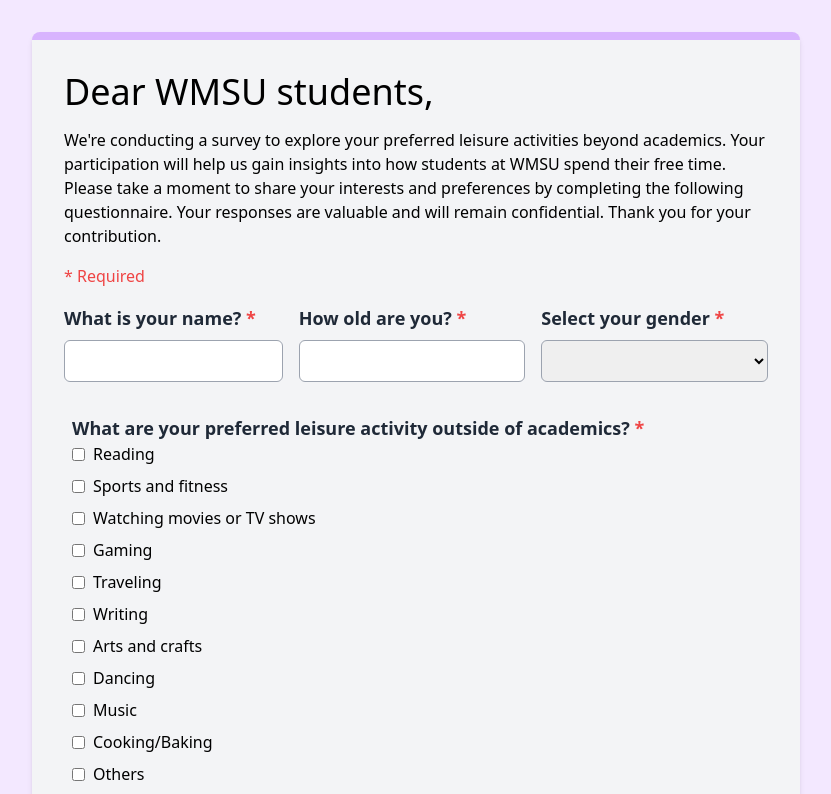
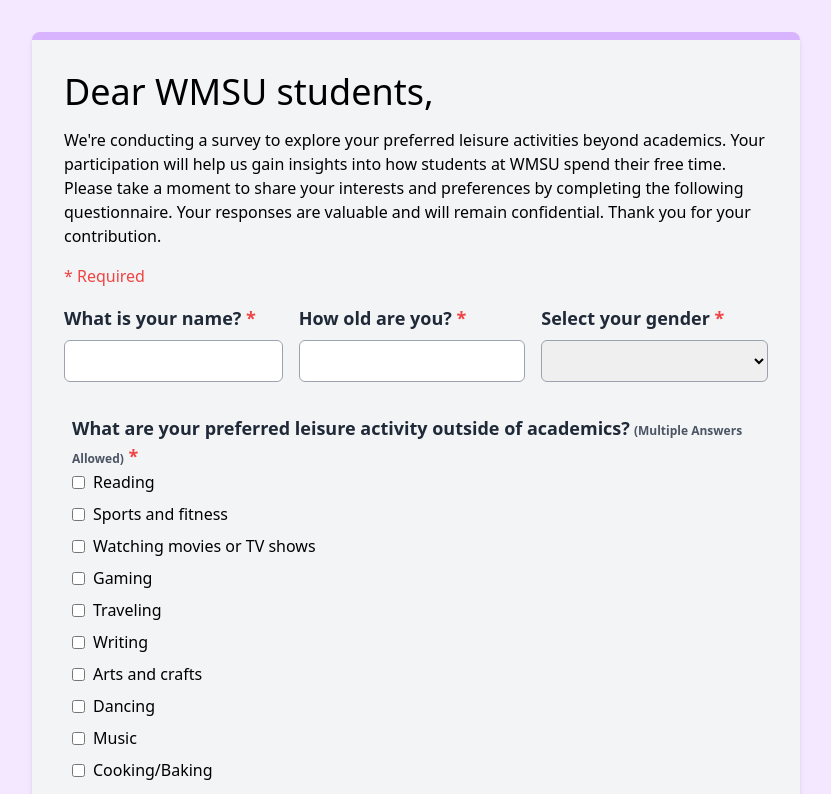
Before and after one commit to BrAcKeTzone/simple_survey_client, a React (Vite) app: page /#/ in a window 1280 px wide. Shown: the top 794 px of the page, without its empty margins (224-1055 px from the left). Built offline with nearby package versions, Linux system fonts and the light colour scheme.

Commit message:
added label for multiple selection

```diff
--- a/src/components/SurveyForm.jsx
+++ b/src/components/SurveyForm.jsx
@@ -184,6 +184,11 @@
                       >
                         <p className="text-lg font-semibold text-gray-800">
                           {question.question_text}
+                          {question.selectionType === "multiple" && (
+                            <span className="text-xs text-gray-600 ml-1">
+                              (Multiple Answers Allowed)
+                            </span>
+                          )}
                           <span className="text-red-500"> *</span>
                         </p>
                         {unansweredQuestions.includes(question.id) && (
```
